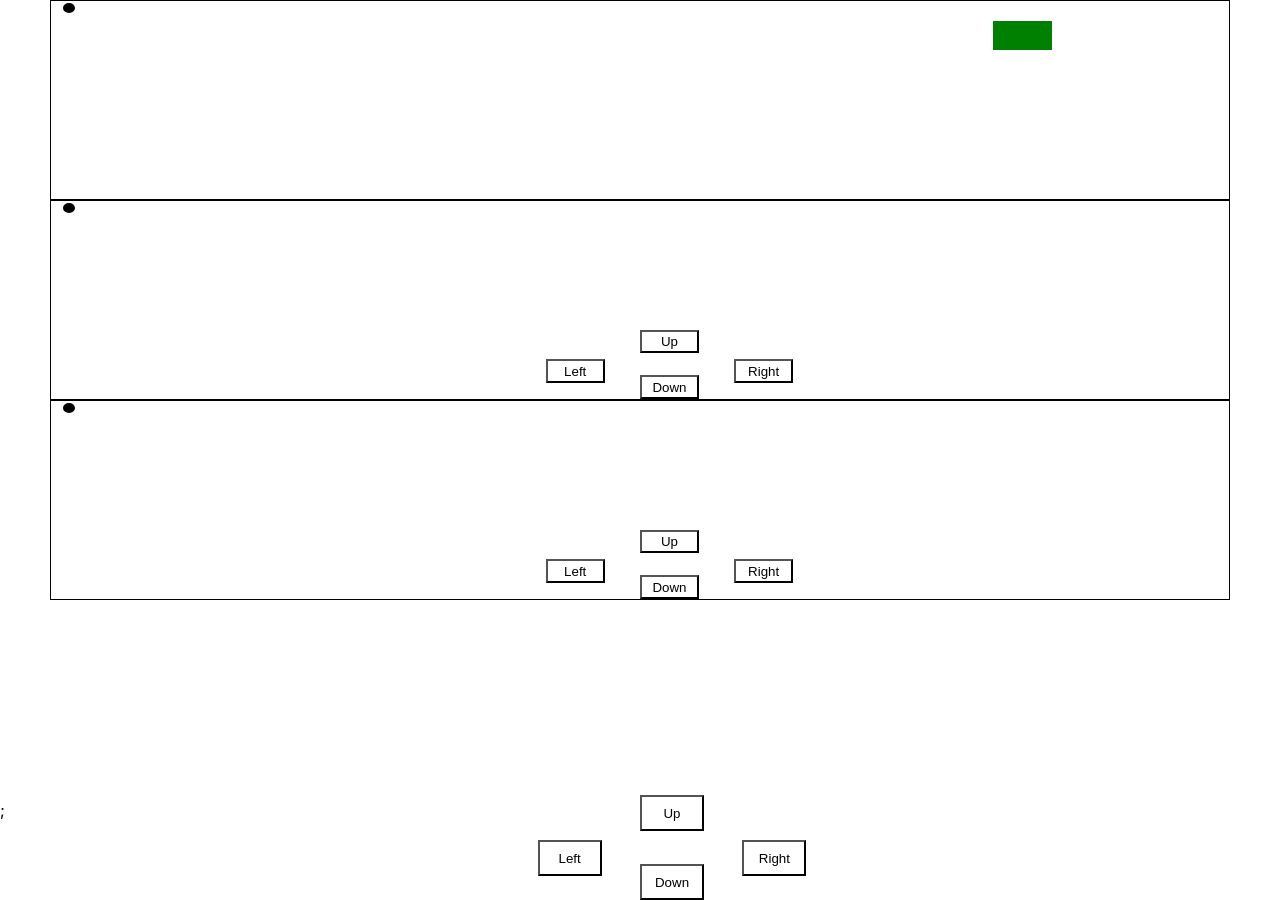
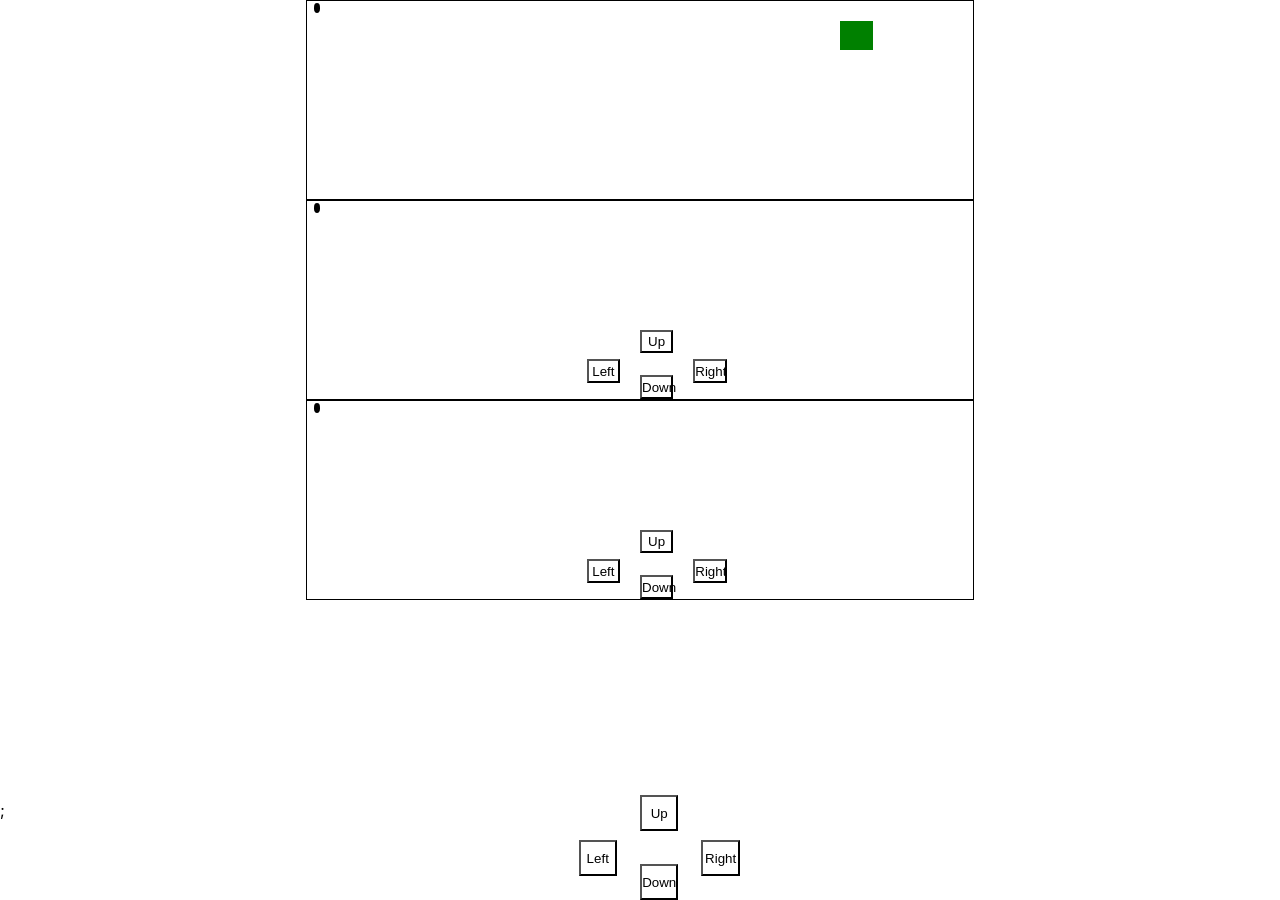
Before and after one commit to skv93-coder/ball-space-ankush, a React (Create React App) app: page / in a window 1280 px wide. Built offline with nearby package versions, Linux system fonts and the light colour scheme.

Commit message:
clean up

```diff
--- a/src/App.css
+++ b/src/App.css
@@ -15,11 +15,19 @@ body,
 .board-container {
   margin: 0 50px;
 }
+.game-container {
+  margin: auto;
+  width: 60vw;
+}
 @media only screen and (max-width: 768px) {
-  .board-container {
+  .board-container,
+  .game-container {
     margin: 0px;
   }
+  .game-container {
+    width: 100vw;
+  }
   .ball {
-    transition: all 2s linear ;
+    transition: all 2s linear;
   }
 }
--- a/src/components/Ball.jsx
+++ b/src/components/Ball.jsx
@@ -4,12 +4,8 @@ import { ballDimension } from "../constants";
 
 export default function Ball({ idx }) {
   const ball = useBall(idx);
-  console.log("ball,idx", ball, idx);
   return (
     <div
-      onClick={() => {
-        console.log("ball", idx, ball, idx);
-      }}
       style={{
         height: ballDimension.height + "%",
         width: ballDimension.width + "%",
@@ -23,5 +19,3 @@ export default function Ball({ idx }) {
     ></div>
   );
 }
-// 1. strong independent
-// 2. something she cares about full time
--- a/src/components/Button.jsx
+++ b/src/components/Button.jsx
@@ -30,7 +30,7 @@ export default function Button({ k, idx, top, left }) {
       <button
         style={{
           background: isBeingPressed === "START" ? "gray" : "white",
-          // padding: "1% 3%",
+          // padding: "0.5% 0.5%",
           top: top + "%",
           left: left + "%",
           position: "absolute",
--- a/src/components/GameContainer.jsx
+++ b/src/components/GameContainer.jsx
@@ -15,7 +15,6 @@ const keyArr = ["ArrowUp", "ArrowDown", "ArrowLeft", "ArrowRight"];
 export default function GameContainer() {
   const dispatch = useDispatch();
 
-
   const balls = [0, 1, 2];
   const handleKeyUp = useCallback(
     (code) => {
@@ -25,7 +24,7 @@ export default function GameContainer() {
   );
   useKeyUpDown({ keyArr, fc: handleKeyUp, time: 1000 });
   return (
-    <div style={{ width: "100%", height: "100vh" }}>
+    <div style={{ height: "100vh" }} className="game-container">
       {balls.map((b, i) => (
         <BoardContainer key={i} idx={i} />
       ))}
--- a/src/components/NavigationContainer.jsx
+++ b/src/components/NavigationContainer.jsx
@@ -11,6 +11,7 @@ export default function NavigationContainer() {
         alignItems: "center",
         position: "relative",
         height: "300px",
+        width: "100%",
       }}
     >
       <ButtonGroup idx={3} />
--- a/src/constants.js
+++ b/src/constants.js
@@ -5,4 +5,4 @@ export const squareDimension = {
   height: 15,
   width: screenWidth > 700 ? 5 : 15,
 };
-export const increment = 4;
+export const increment = 3;
--- a/src/store.js
+++ b/src/store.js
@@ -32,7 +32,6 @@ const handleReduced = (prev, action) => {
       };
       break;
   }
-  console.log("ball", ball, prev.ball);
   return { ...prev, ball, square };
 };
 const initialStore = {
```
